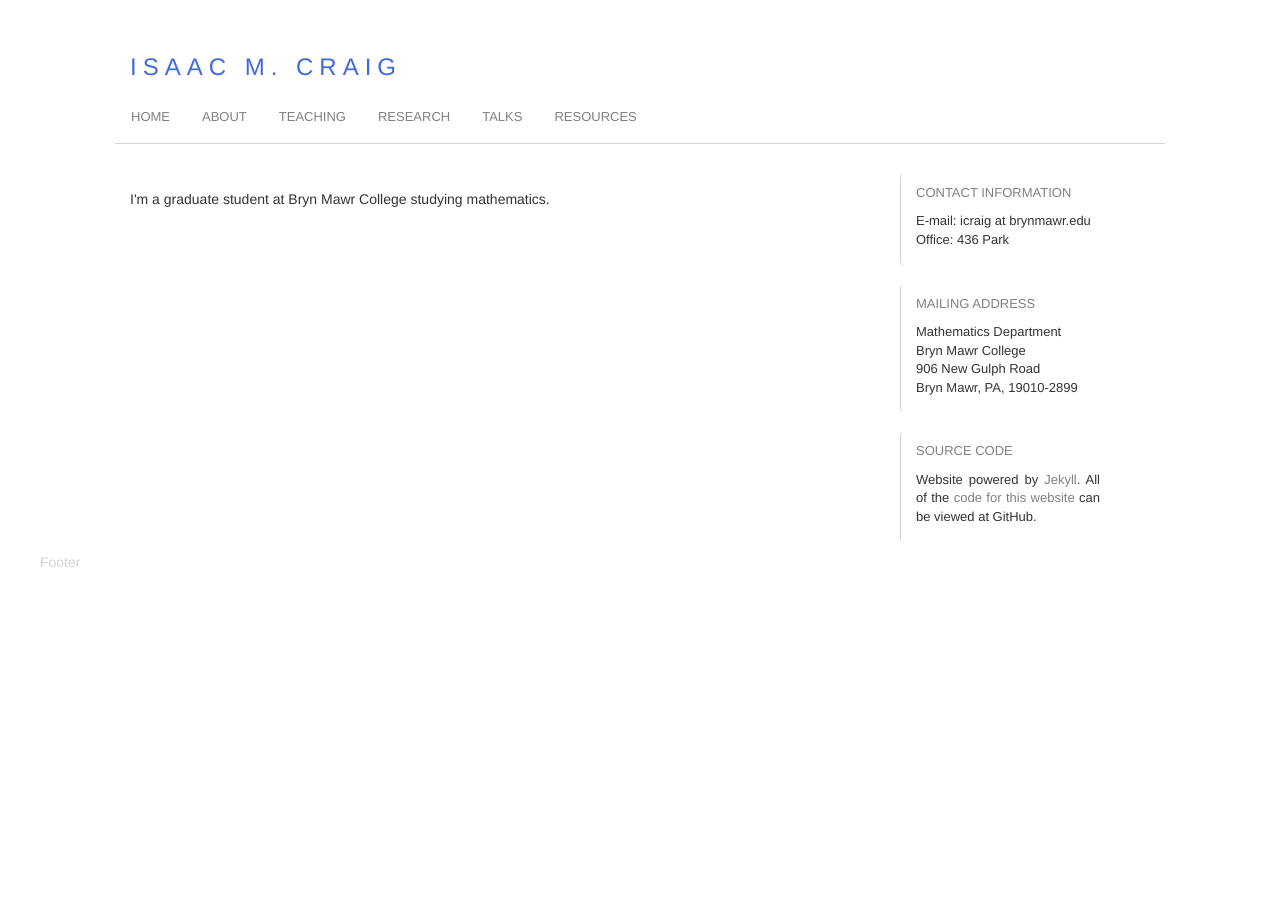
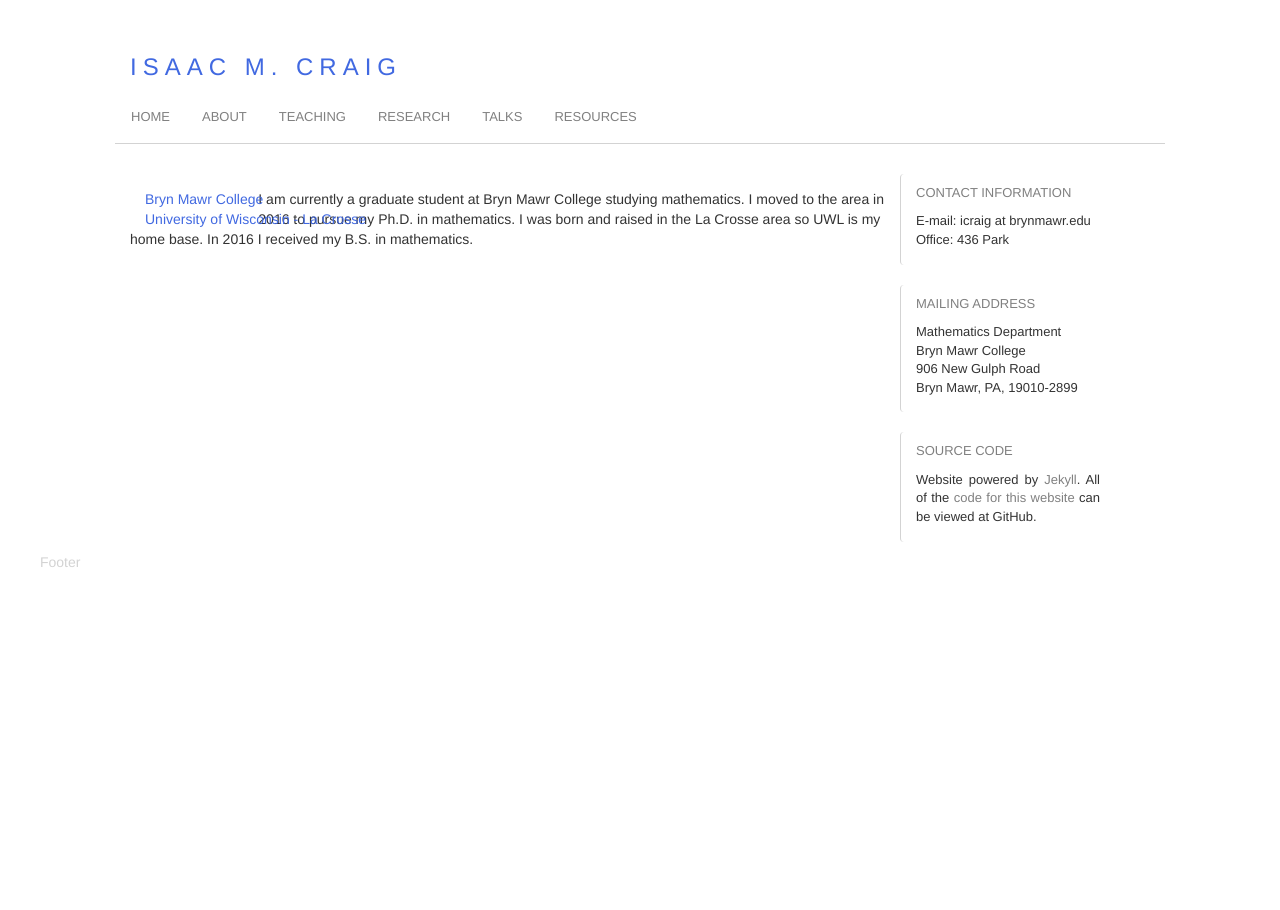
Before and after one commit to isundberg/isaacmc.github.io, a Jekyll site: the page built from about/index.html, in a window 1280 px wide. Built offline with Jekyll 4.4.1, drawn with Linux system fonts in a browser that asks for light colours.

Commit message:
Update index.html

```diff
--- a/about/index.html
+++ b/about/index.html
@@ -2,4 +2,13 @@
 layout: default
 title:
 ---
-<p>I'm a graduate student at Bryn Mawr College studying mathematics.</p>
+
+<div id="contentItem" class="col-sm-2">Bryn Mawr College</div>
+  I am currently a graduate student at Bryn Mawr College studying mathematics. I moved to the area in 2016 to pursue my Ph.D. in mathematics.
+<div id="contentList">
+</div>
+
+<div id="contentItem" class="col-sm-2">University of Wisconsin - La Crosse</div>
+  I was born and raised in the La Crosse area so UWL is my home base. In 2016 I received my B.S. in mathematics.
+<div id="contentList">
+</div>
```
